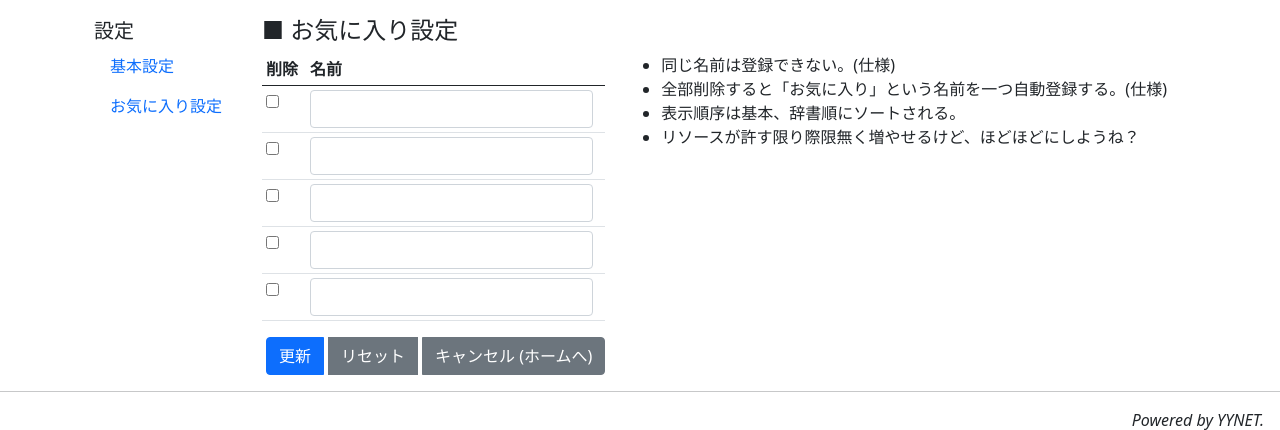
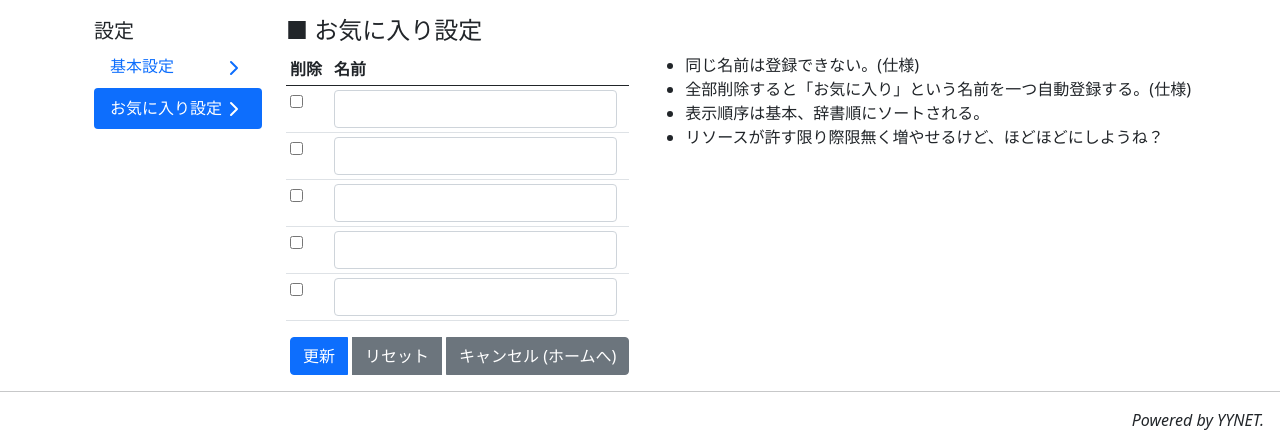
Before and after one commit to yynet2022/swsm, a Django app: page /swsm/usersetting/favoritegroup/ in a window 1280 px wide; the page is wider, and only the part inside the window is pictured. Shown: the part 64-494 px from the top of that part. Run offline with Django 3.2, Linux system fonts and the light colour scheme; the visitor is signed in with stand-in values (Sample User, id 1); data comes from the database, SQL or seed files in the repository; data that the repository does not hold is empty.

Commit message:
Update menu of UserSetting

```diff
--- a/swsm/templates/swsm/usersetting_base.html
+++ b/swsm/templates/swsm/usersetting_base.html
@@ -15,21 +15,25 @@
         <span class="fs-5">設定</span>
         <ul id="menu"
 	    class="nav nav-pills flex-column align-items-start col-12">
-	  <li class="nav-item">
-	    <a class="nav-link" aria-current="page"
+	  <li class="nav-item text-nowrap col-12">
+	    <a class="nav-link {{ usersetting_leftmenuitem_1 }}"
+	       aria-current="page"
 	       href="{% url 'swsm:usersetting' %}">
-	      <span class="text-nowrap">
-		基本設定
-	      </span>
+	      <div class="d-flex justify-content-between">
+		<span>基本設定</span>
+		<span><svg xmlns="http://www.w3.org/2000/svg" width="24" height="24" viewBox="0 0 24 24" fill="none" stroke="currentColor" stroke-width="2" stroke-linecap="round" stroke-linejoin="round" class="feather feather-chevron-right"><polyline points="9 18 15 12 9 6"></polyline></svg></span>
+	      </div>
 	    </a>
 	  </li>
 	  {% if user.usersetting %}
-	  <li class="nav-item">
-	    <a class="nav-link" aria-current="page"
+	  <li class="nav-item text-nowrap col-12">
+	    <a class="nav-link {{ usersetting_leftmenuitem_2 }}"
+	       aria-current="page"
 	       href="{% url 'swsm:usersetting_favoritegroup' %}">
-	      <span class="text-nowrap">
-		お気に入り設定
-	      </span>
+	      <div class="d-flex justify-content-between">
+		<span>お気に入り設定</span>
+		<span><svg xmlns="http://www.w3.org/2000/svg" width="24" height="24" viewBox="0 0 24 24" fill="none" stroke="currentColor" stroke-width="2" stroke-linecap="round" stroke-linejoin="round" class="feather feather-chevron-right"><polyline points="9 18 15 12 9 6"></polyline></svg></span>
+	      </div>
 	    </a>
 	  </li>
 	  {% endif %}
--- a/swsm/views/usersetting.py
+++ b/swsm/views/usersetting.py
@@ -41,6 +41,7 @@ class UserSettingView(generic.UpdateView):
 
         context = super().get_context_data(**kwargs)
         logger.info("< us.get_context_data: ", context)
+        context['usersetting_leftmenuitem_1'] = 'active'
         return context
 
     def form_valid(self, form):
@@ -153,6 +154,7 @@ def usersetting_favoritegroup(request, *args, **kwargs):
 
     context = {
         'formset': formset,
+        'usersetting_leftmenuitem_2': 'active',
     }
     return render(request,
                   AppConfig.name + '/usersetting_favoritegroup.html', context)
```
